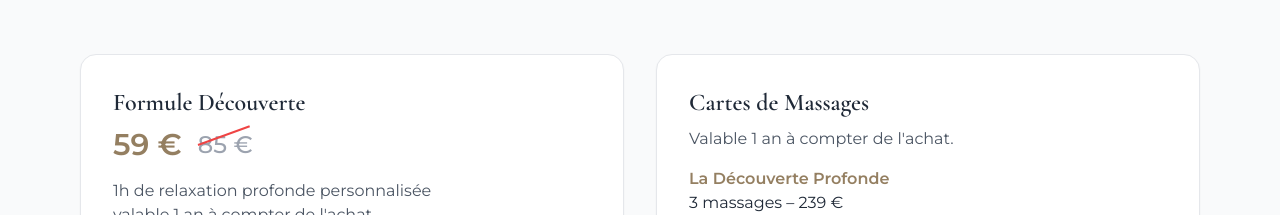
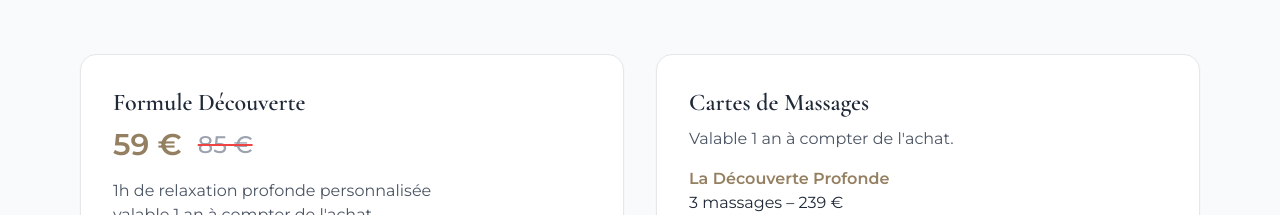
Before and after one commit to cedricragotarttherapie-dotcom/cedric.ragot, a React (Vite) app in the folder client/: page /particuliers in a window 1280 px wide. Shown: the part 2791-3006 px from the top of the page. Built offline with nearby package versions, Linux system fonts and the light colour scheme; no server answers.

Commit message:
Correction liens carousel devis

```diff
--- a/client/src/pages/Particuliers.tsx
+++ b/client/src/pages/Particuliers.tsx
@@ -285,12 +285,10 @@ export default function Particuliers() {
     59 €
   </p>
 
-  <div className="relative inline-flex items-center">
-  <span className="text-2xl text-gray-400 font-medium">
+  <div className="relative inline-block">
+  <span className="text-2xl text-gray-400 font-medium line-through decoration-red-500 decoration-2">
     85 €
   </span>
-
-  <span className="absolute left-0 top-1/2 w-full h-[2px] bg-red-500 rotate-[-20deg] -translate-y-1/2 origin-left"></span>
 </div>
 
 </div>
```
